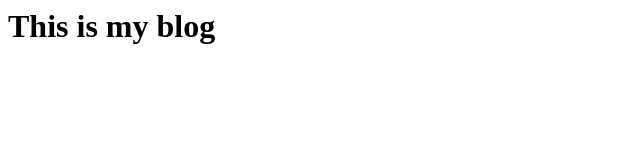
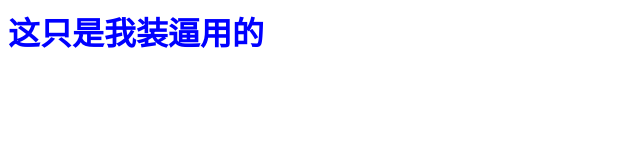
Before and after one commit to liujiajun1/liujiajun1.github.io, a plain HTML site: page index.html in a window 1280 px wide. Shown: the whole page, without its empty margins (0-640 px from the left). Drawn offline with Linux system fonts and the light colour scheme.

Commit message:
Update index.html

```diff
--- a/index.html
+++ b/index.html
@@ -4,8 +4,11 @@
   <meta name="viewport" content="width=device-width, initial-scale=1.0">
   <meta http-equiv="X-UA-Compatible" content="ie=edge">
   <title>Liujiajun</title>
+  <style>
+    h1{color:blue}
+  </style>
 </head>
 <body>
-  <h1>This is my blog</h1>
+  <h1>这只是我装逼用的</h1>
 </body>
 </html>
```
